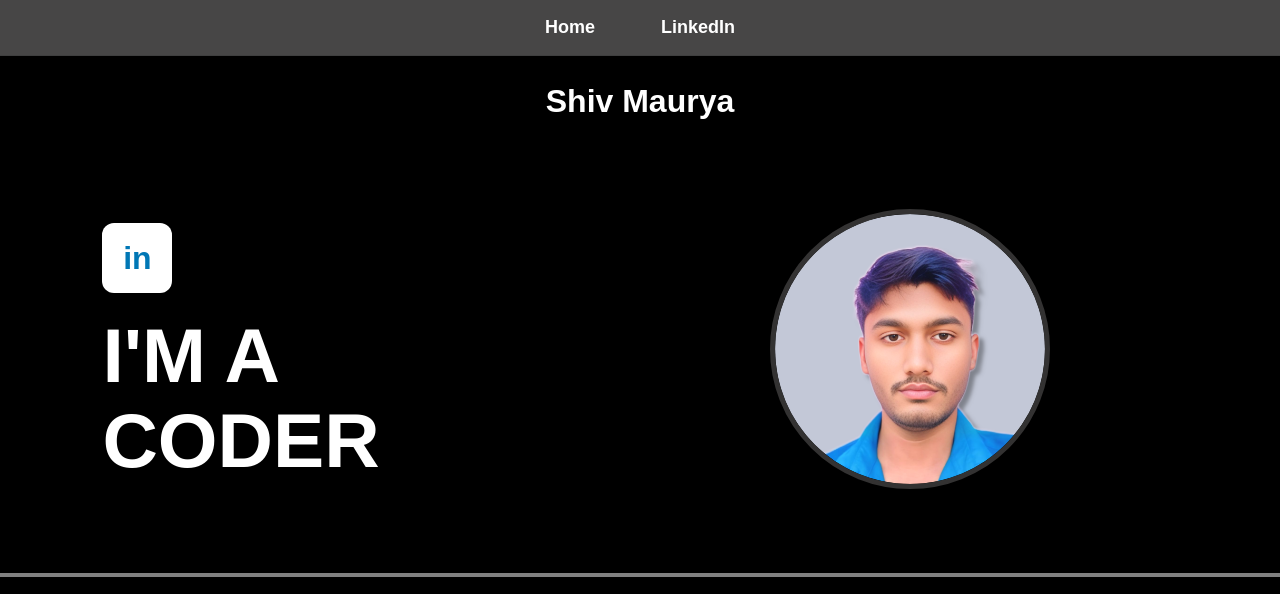
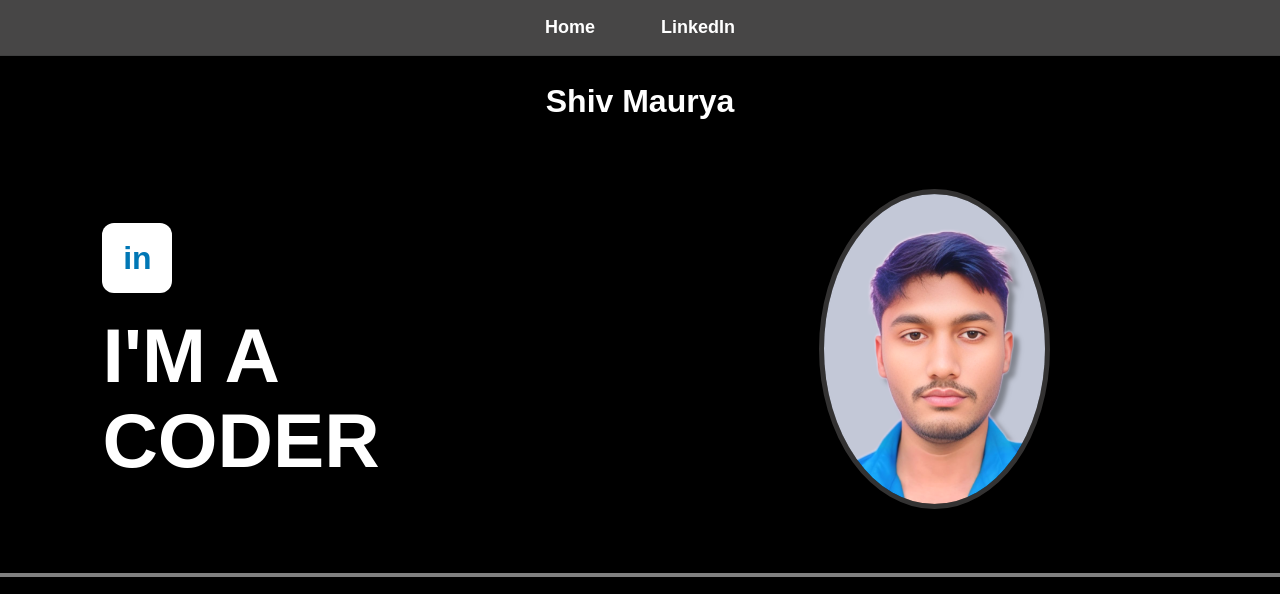
Before and after one commit to shiv2907/Web-D-new-repo, a plain HTML site: page index.html in a window 1280 px wide. Shown: the top 594 px of the page. Drawn offline with Linux system fonts and the light colour scheme; grey boxes are pictures that could not be loaded.

Commit message:
logo image update

```diff
--- a/style.css
+++ b/style.css
@@ -13,7 +13,7 @@ body{
   padding-top: 7vh;
 }
 
-/* ─────────────── NAVBAR (REPLACE THIS ONE) ─────────────── */
+
 nav{
   position: fixed;
   top: 0;
@@ -96,8 +96,8 @@ nav ul li a:hover{
 
 
 .right img{
-    width: 280px;
-    height: 280px;
+    width: 18vw;
+    height: 40vh;
     object-fit: cover;
     border-radius: 50%;
     border: 5px solid rgba(86, 84, 84, 0.6);
```
